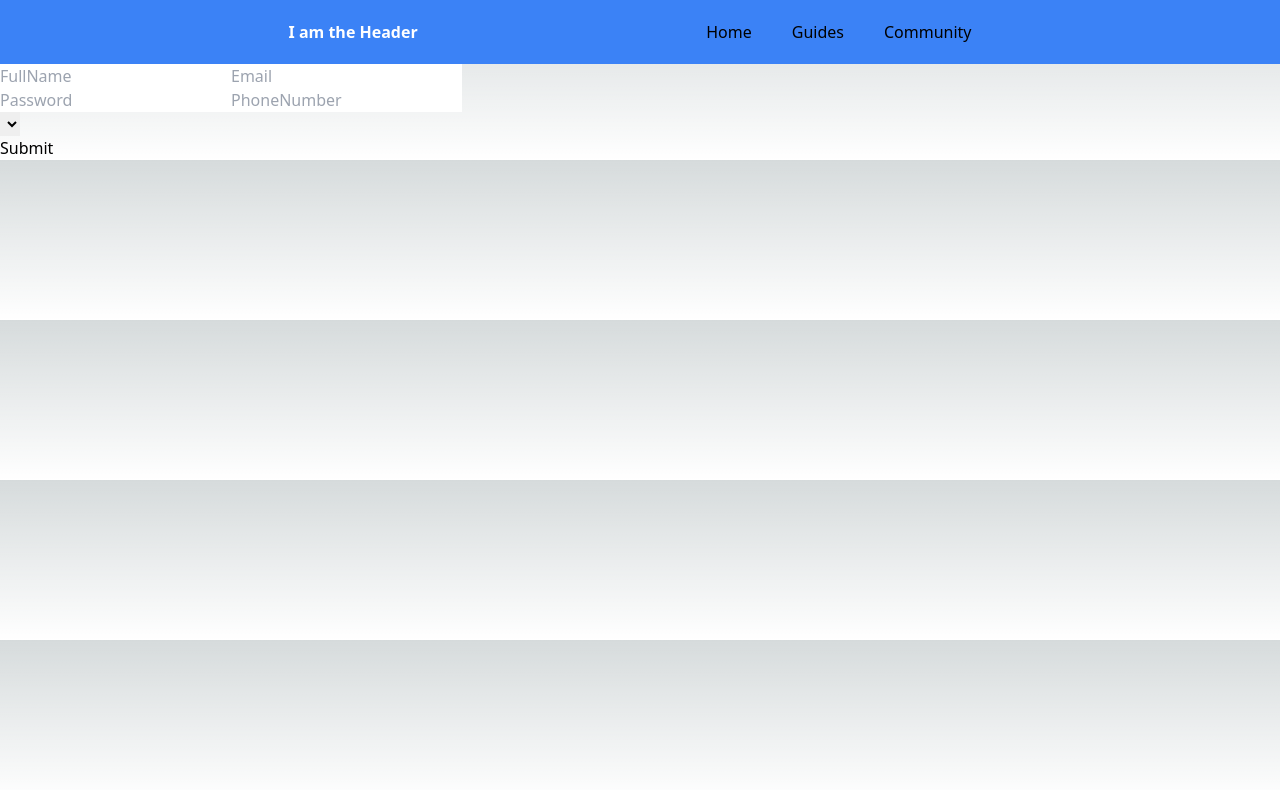
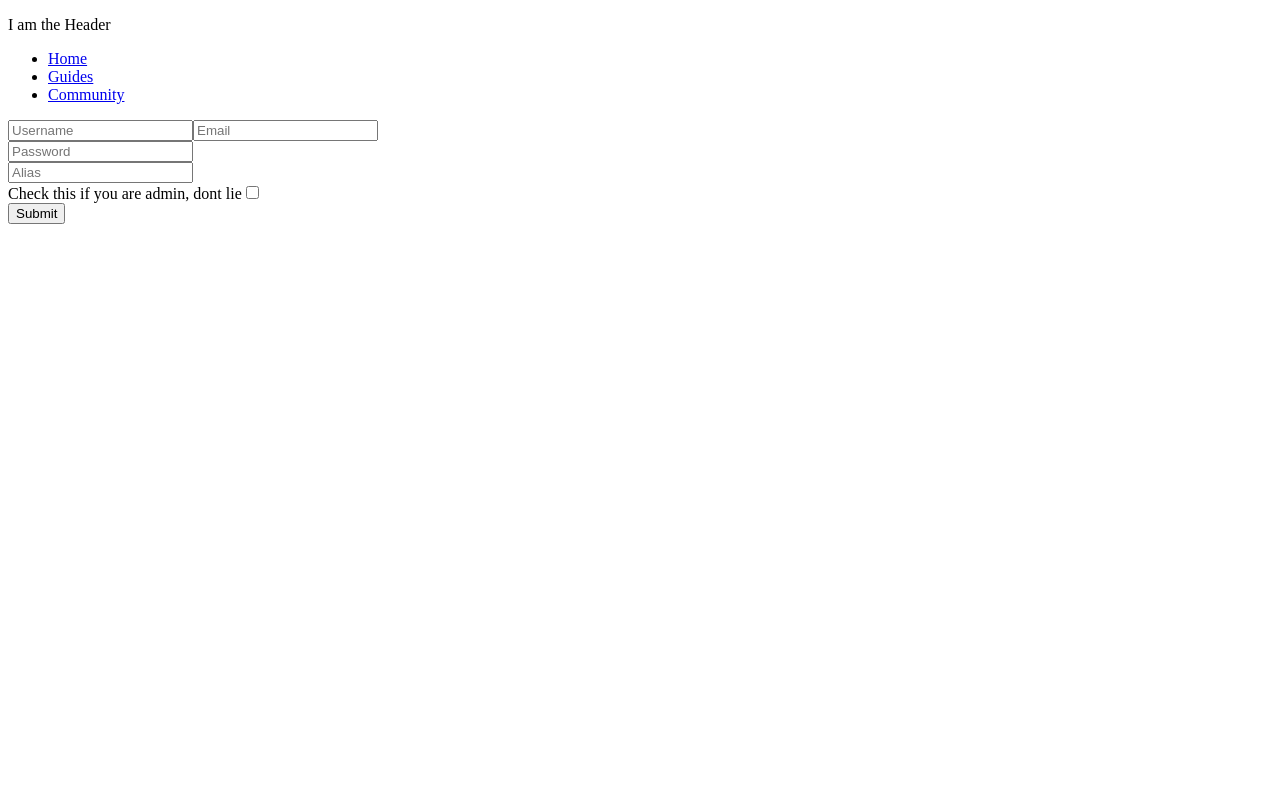
Before and after one commit to ntijoh-linus-eriksson/Opera-bot-training, a Next.js app in the folder opera-next/: page /register in a window 1280 px wide. Shown: the top 790 px of the page. Built offline with nearby package versions, Linux system fonts and the light colour scheme.

Commit message:
Register is done!!

```diff
--- a/opera-next/app/globals.css
+++ b/opera-next/app/globals.css
@@ -1,4 +1,4 @@
-@tailwind base;
+/* @tailwind base;
 @tailwind components;
 @tailwind utilities;
 
@@ -108,4 +108,4 @@ a {
   html {
     color-scheme: dark;
   }
-}
+} */
--- a/opera-next/app/register/page.tsx
+++ b/opera-next/app/register/page.tsx
@@ -5,43 +5,41 @@ import { Prisma } from '@prisma/client'
 import { fetcher } from "../../utils/fetcher"
 import prisma from "../../lib/prisma"
 
-export async function getServerSideProps() {
+export async function getProps() {
   const users: Prisma.UserUncheckedCreateInput[] = await prisma.user.findMany()
   return {
-    props: { initial: users }
+    props: { initialUsers : users }
   }
 }
 
-const Register = ({ initialUsers }) => {
+const Register = ({ initialUsers } : any ) => {
 
   const [users, setUsers] = useState<Prisma.UserUncheckedCreateInput[]>(initialUsers)
-  const [fullName, setFullName] = useState('');
   const [email, setEmail] = useState('');
+  const [username, setUsername] = useState('');
   const [password, setPassword] = useState('');
-  const [phoneNumber, setPhoneNumber] = useState('');
-  const [role, setRole] = useState('')
+  const [isAdmin, setIsAdmin] = useState(false)
+  const [alias, setAlias] = useState('')
+
+  const toggleChecked = () => setIsAdmin(value => !value)
 
     return (
       <div className="container">
         <form
           onSubmit={async (e) => {
-            const body: Prisma.UserCreateInput = {
-              e, fullName, email, password, phoneNumber}
-
-            await fetcher("/api/create", { user : body})
+            e.preventDefault()
+            const body: Prisma.UserCreateInput = { email, username, password, isAdmin, alias }
+            await fetcher("/api/createUser", { user : body})
+            console.log(body)
             await setUsers([...users, body])
-            setFullName("")
-            setEmail("")
-            setPassword("")
-            setPhoneNumber("")
-            setRole("")
+            console.log(users)
           }}
         >
           <input
-            value={fullName}
-            onChange={(e) => setFullName(e.target.value)}
+            value={username}
+            onChange={(e) => setUsername(e.target.value)}
             type="text"
-            placeholder="FullName"
+            placeholder="Username"
             className="input"
           />
           <input
@@ -59,35 +57,17 @@ const Register = ({ initialUsers }) => {
             placeholder="Password"
             className="input"
           />
+          <br />
           <input
-            value={phoneNumber}
-            onChange={(e) => setPhoneNumber(e.target.value)}
+            value={alias}
+            onChange={(e) => setAlias(e.target.value)}
             type="text"
-            placeholder="PhoneNumber"
+            placeholder="Alias"
             className="input"
           />
           <br />
-          <select
-            placeholder="Role"
-            className="input"
-            onChange={(e) => setRole(e.target.value)}
-          >
-            <option
-              placeholder="Admin"
-              value={role}
-              className="option"
-            />
-            <option
-              placeholder="User"
-              value={role}
-              className="option"
-            />
-            <option
-              placeholder="Developer"
-              value={role}
-              className="option"
-            />
-          </select>
+          <label placeholder=''>Check this if you are admin, dont lie</label>
+          <input type="checkbox" checked={isAdmin} onChange={toggleChecked}/>
           <br />
           <button type="submit" className="btn">Submit</button>
         </form>
--- a/opera-next/lib/prisma.ts
+++ b/opera-next/lib/prisma.ts
@@ -1,17 +1,27 @@
-import { PrismaClient } from '@prisma/client';
+// @ts-nocheck
+import { PrismaClient } from "@prisma/client";
+
+declare global {
+    namespace NodeJS {
+        interface Global {
+            prisma: PrismaClient
+        }
+    }
+}
 
 let prisma: PrismaClient;
 
-if (process.env.NODE_ENV === "production") {
-  prisma = new PrismaClient();
-} else {
-  let globalWithPrisma = global as typeof globalThis & {
-    prisma: PrismaClient;
-  };
-  if (!globalWithPrisma.prisma) {
-    globalWithPrisma.prisma = new PrismaClient();
-  }
-  prisma = globalWithPrisma.prisma;
+
+if (typeof window === 'undefined') {
+    if (process.env.NODE_ENV === 'production') {
+        prisma = new PrismaClient();
+    } else {
+        if (!global.prisma) {
+            global.prisma = new PrismaClient();
+        }
+
+        prisma = global.prisma;
+    }
 }
 
 export default prisma;
--- a/opera-next/utils/fetcher.tsx
+++ b/opera-next/utils/fetcher.tsx
@@ -1,7 +1,6 @@
-import { Url } from "url"
-
-export const fetcher = (url : string, data : JSON) =>
+export const fetcher = (url : any, data : any) =>
     fetch(window.location.origin + url, {
+        cache: 'no-store',
         method: data ? "POST" : "GET",
         credentials: "include",
         headers: {
```
Also changed, not shown: 1 other file (tests, documents, lock files or other folders).
